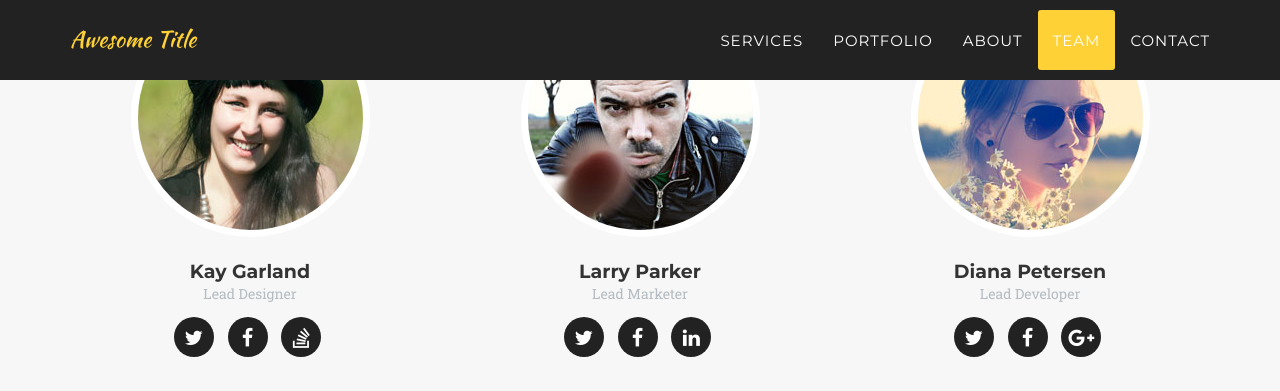
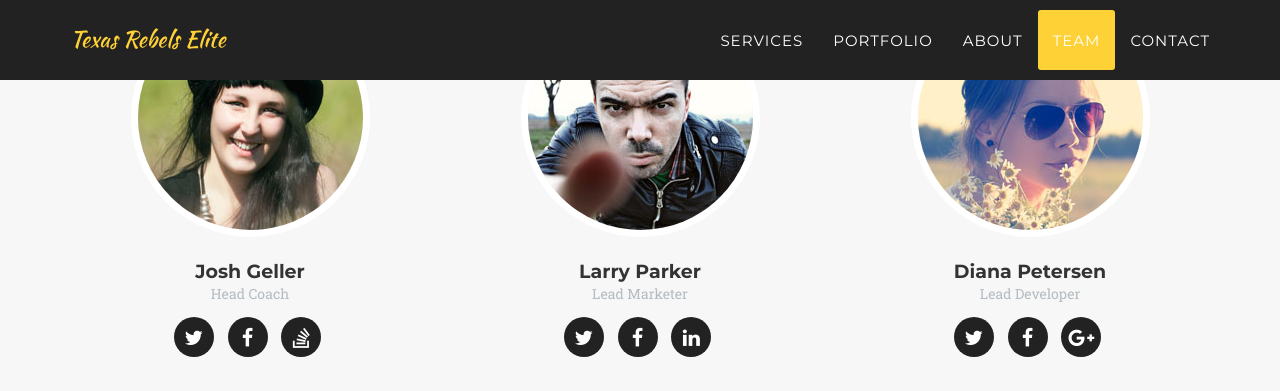
Before and after one commit to txrebels/txrebels.github.io, a Jekyll site: the page built from index.html, in a window 1280 px wide and 1400 px high, scrolled down 4875 px. Shown: the top 391 px of the window. Built offline with Jekyll 4.4.1, drawn with Linux system fonts in a browser that asks for light colours; some web fonts are replaced; some of the changed text lies outside the part shown.

Commit message:
config_update

```diff
--- a/_config.yml
+++ b/_config.yml
@@ -1,17 +1,17 @@
-url: https://y7kim.github.io
+url: https://txrebels.github.io
 baseurl: /agency-jekyll-theme/
 
 # Site settings
-title: Awesome Title
-email: your-email@domain.com
-description: "Write an awesome description for your new site here. You can edit this line in _config.yml. It will appear in your document head meta (for Google search results) and in your feed.xml site description."
+title: Texas Rebels Elite
+email: txrebelselite@gmail.com
+description: "Texas Rebels Elite Basketball"
 
 
 # Team names, titles and social links
 people:
-- name: Kay Garland
+- name: Josh Geller
   pic: 1
-  position: Lead Designer
+  position: Head Coach
   social:
     - title: twitter
       url: #
```
